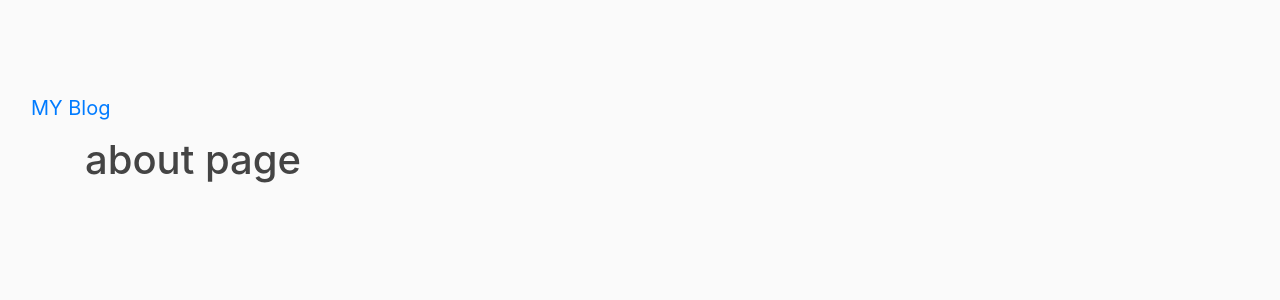
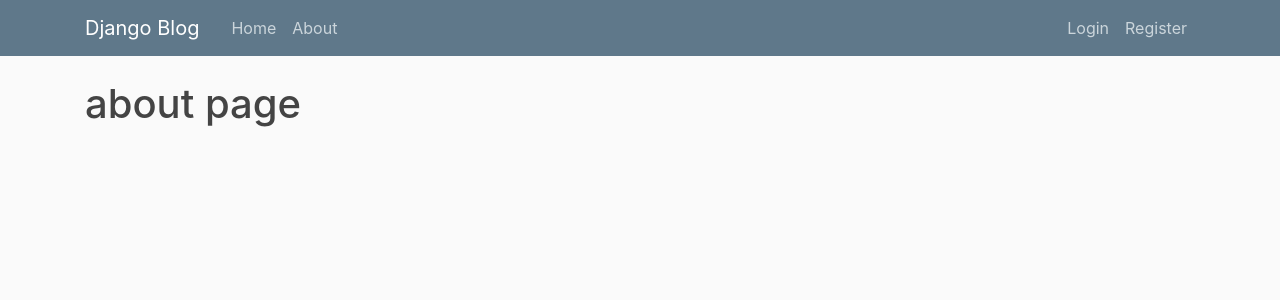
Before and after one commit to Mohitabd17/my-first-project, a Django app: template blog/templates/blog/about.html in a window 1280 px wide. Shown: the top 300 px of the page. Run offline with Django 3.2, Linux system fonts and the light colour scheme; the template is opened without the code that fills it, so the values that code supplies are empty; some libraries are stand-ins or nearby versions.

Commit message:
first commit

```diff
--- a/blog/templates/blog/basic.html
+++ b/blog/templates/blog/basic.html
@@ -11,6 +11,7 @@
     <link rel="stylesheet" href="https://maxcdn.bootstrapcdn.com/bootstrap/4.0.0/css/bootstrap.min.css" integrity="sha384-Gn5384xqQ1aoWXA+058RXPxPg6fy4IWvTNh0E263XmFcJlSAwiGgFAW/dAiS6JXm" crossorigin="anonymous">
 
     <link rel="stylesheet" type="text/css" href="{% static 'blog/main.css' %}">
+
     {% if title %}
         <title>Django Blog - {{ title }}</title>
     {% else %}
@@ -19,39 +20,39 @@
 </head>
 <body>
     <header class="site-header">
-    <nav class="navbar navbar-inverse">
-        <div class="container-fluid">
-          <div class="navbar-header">
-            <a class="navbar-brand mr-4" href="{% url 'blog-home' %}">MY Blog</a >
-          </div>
+      <nav class="navbar navbar-expand-md navbar-dark bg-steel fixed-top">
+        <div class="container">
+          <a class="navbar-brand mr-4" href="{% url 'blog-home' %}">Django Blog</a>
           <button class="navbar-toggler" type="button" data-toggle="collapse" data-target="#navbarToggle" aria-controls="navbarToggle" aria-expanded="false" aria-label="Toggle navigation">
           <span class="navbar-toggler-icon"></span>
           </button>
           <div class="collapse navbar-collapse" id="navbarToggle">
             <div class="navbar-nav mr-auto">
-              <a class="nav-item nav-link " href="{% url 'blog-home' %}">Home</a>
-              <a class= "nav-item nav-link " href="{%url 'blog-about' %}">About</a>
+              <a class="nav-item nav-link" href="{% url 'blog-home' %}">Home</a>
+              <a class="nav-item nav-link" href="{% url 'blog-about' %}">About</a>
             </div>
+            <!-- Navbar Right Side -->
             <div class="navbar-nav">
               {% if user.is_authenticated %}
-            <a href="{% url 'profile' %}"><span class="glyphicon glyphicon-user"></span> Profile</a>
-            <a href="{% url 'post-create' %}"><span class="glyphicon glyphicon-log-in"></span> New Post</a>
-            <a href="{% url 'logout' %}"><span class="glyphicon glyphicon-user"></span> Log Out</a>
+                <a class="nav-item nav-link" href="{% url 'post-create' %}">New Post</a>
+                <a class="nav-item nav-link" href="{% url 'profile' %}">Profile</a>
+                <a class="nav-item nav-link" href="{% url 'logout' %}">Logout</a>
               {% else %}
-            <a href="{% url 'login' %}"><span class="glyphicon glyphicon-user"></span> Login</a>
-            <a href="{% url 'register' %}"><span class="glyphicon glyphicon-log-in"></span> Register</a>
+                <a class="nav-item nav-link" href="{% url 'login' %}">Login</a>
+                <a class="nav-item nav-link" href="{% url 'register' %}">Register</a>
               {% endif %}
             </div>
           </div>
         </div>
       </nav>
+    </header>
     <main role="main" class="container">
       <div class="row">
         <div class="col-md-8">
           {% if messages %}
             {% for message in messages %}
-              <div class ="alert alert-{{message.tags}}">
-                  {{message}}
+              <div class="alert alert-{{ message.tags }}">
+                {{ message }}
               </div>
             {% endfor %}
           {% endif %}
@@ -69,7 +70,7 @@
               </ul>
             </p>
           </div>
-        </div -->
+        </div-->
       </div>
     </main>
 
```
Also changed, not shown: README.md (deleted). Lines whose indentation alone changed are shown as unchanged.
